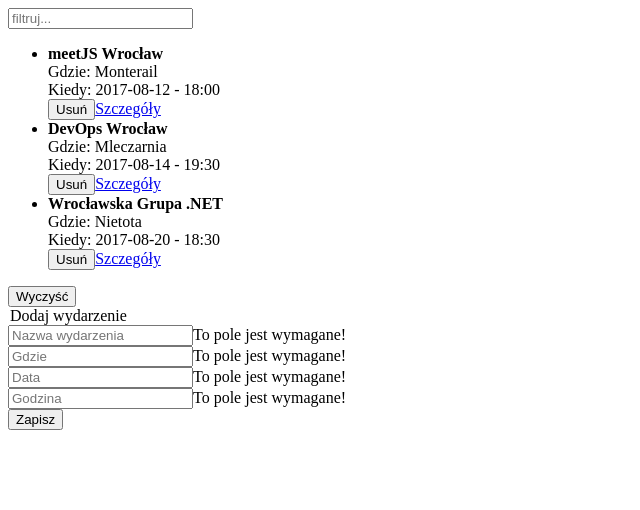
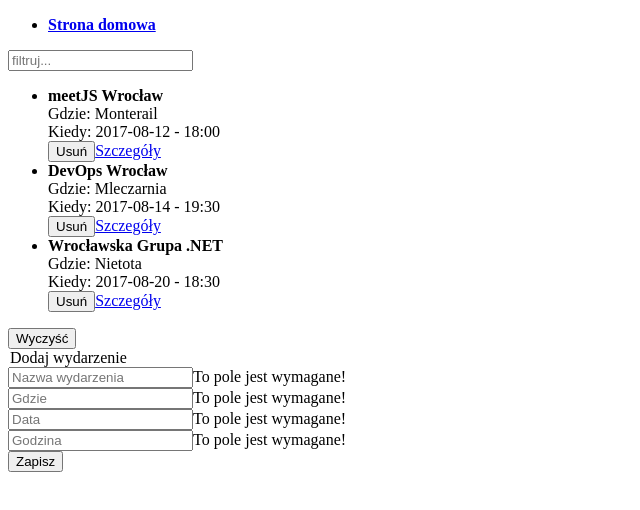
Before and after one commit to burczu/react-redux-router-training, a React (Create React App) app: page / in a window 1280 px wide. Shown: the top 510 px of the page, without its empty margins (0-640 px from the left). Built offline with nearby package versions, Linux system fonts and the light colour scheme.

Commit message:
excercise preparation

```diff
--- a/src/App.js
+++ b/src/App.js
@@ -1,7 +1,8 @@
 import React from 'react';
 import {
   BrowserRouter as Router,
-  Route
+  Route,
+  NavLink
 } from 'react-router-dom';
 
 import Events from './events/Events';
@@ -12,6 +13,14 @@
     return (
       <Router>
         <div className="container">
+          <aside>
+            <ul>
+              <li>
+                <NavLink to="/" exact activeStyle={{ fontWeight: 'bold' }}>Strona domowa</NavLink>
+              </li>
+            </ul>
+          </aside>
+
           <Route exact path="/" component={Events} />
           <Route path="/details/:id" component={Details} />
         </div>
```
